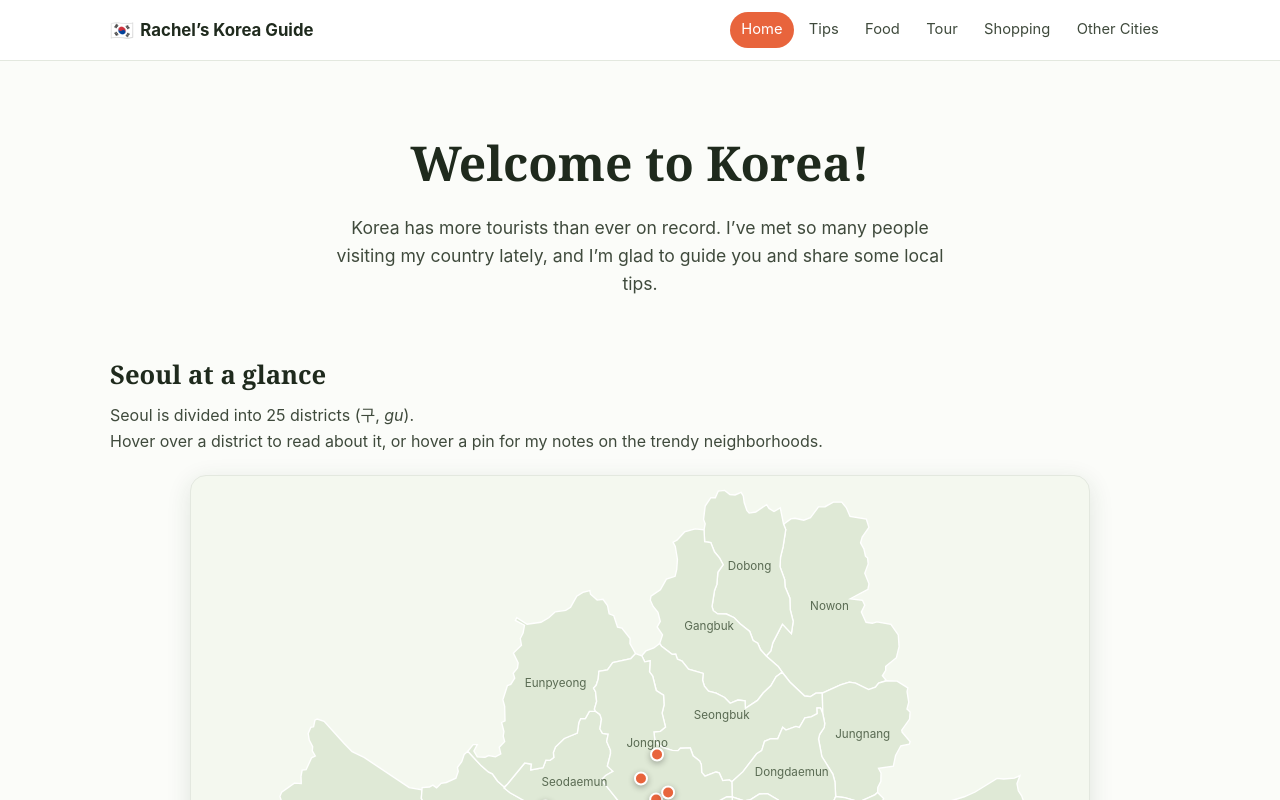
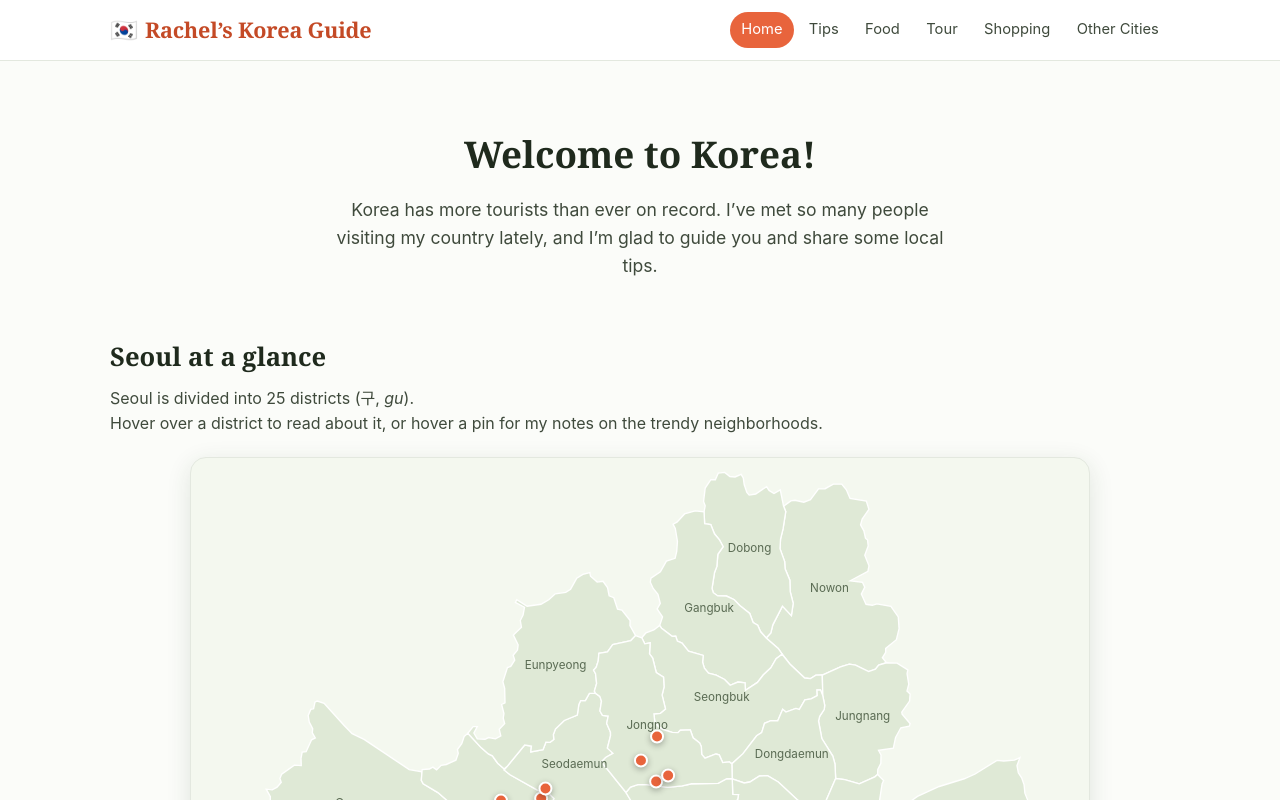
Before and after one commit to rachelse/rachel-korea-guide, a React (Vite) app: page /#/ in a window 1280 px wide. Shown: the top 800 px of the page. Built offline with nearby package versions, Linux system fonts and the light colour scheme.

Commit message:
Minor updates on config and info:

```diff
--- a/src/data/tips.ts
+++ b/src/data/tips.ts
@@ -14,7 +14,7 @@ export const tips: ContentNote[] = [
   {
     title: 'Use Naver Map or Kakao Map, not Google Maps',
     body:
-      'Locals use Naver Map or Kakao Map for navigation. Google Maps tends to surface only touristic recommendations and has limited walking/transit accuracy in Korea.',
+      'Locals use Naver Map or Kakao Map for navigation. Google Maps tends to surface only touristic recommendations and has limited walking/transit accuracy in Korea. That said, I know Google Maps is hard to avoid as a tourist, so I also saved some local spots to my Google Maps recommendations for you.',
   },
   {
     title: 'Open run (오픈런)',
--- a/src/pages/Home.tsx
+++ b/src/pages/Home.tsx
@@ -3,7 +3,7 @@ import SeoulMap from '../components/SeoulMap'
 import { mapLinks } from '../data/maps'
 
 const sections = [
-  { to: '/tips', emoji: '💡', title: 'Local Tips', desc: 'Subway, apps, etiquette, and how to live like a local.' },
+  { to: '/tips', emoji: '💡', title: 'Local Tips', desc: 'Subway, apps, etiquette, and how locals actually get around.' },
   { to: '/food', emoji: '🍜', title: 'Food', desc: 'Unique dishes, seasonal eats, and where locals go.' },
   { to: '/tour', emoji: '⛩️', title: 'Tour', desc: 'Palaces, markets, the Han River, and experiences.' },
   { to: '/shopping', emoji: '🛍️', title: 'Shopping', desc: 'Daiso, Olive Young, and beauty must-buys.' },
--- a/src/styles/global.css
+++ b/src/styles/global.css
@@ -64,16 +64,19 @@ a {
 }
 
 .brand {
+  font-family: var(--font-display);
   font-weight: 700;
-  font-size: 1.05rem;
+  font-size: 1.35rem;
+  letter-spacing: -0.01em;
+  color: var(--accent-dark);
   text-decoration: none;
   display: flex;
   align-items: center;
-  gap: 0.4rem;
+  gap: 0.45rem;
 }
 
 .brand-mark {
-  font-size: 1.2rem;
+  font-size: 1.4rem;
 }
 
 .nav-links {
@@ -143,7 +146,7 @@ a {
 
 .hero-title {
   font-family: var(--font-display);
-  font-size: clamp(2rem, 5vw, 3rem);
+  font-size: clamp(1.6rem, 4vw, 2.3rem);
   margin: 0 0 0.75rem;
 }
 
```
